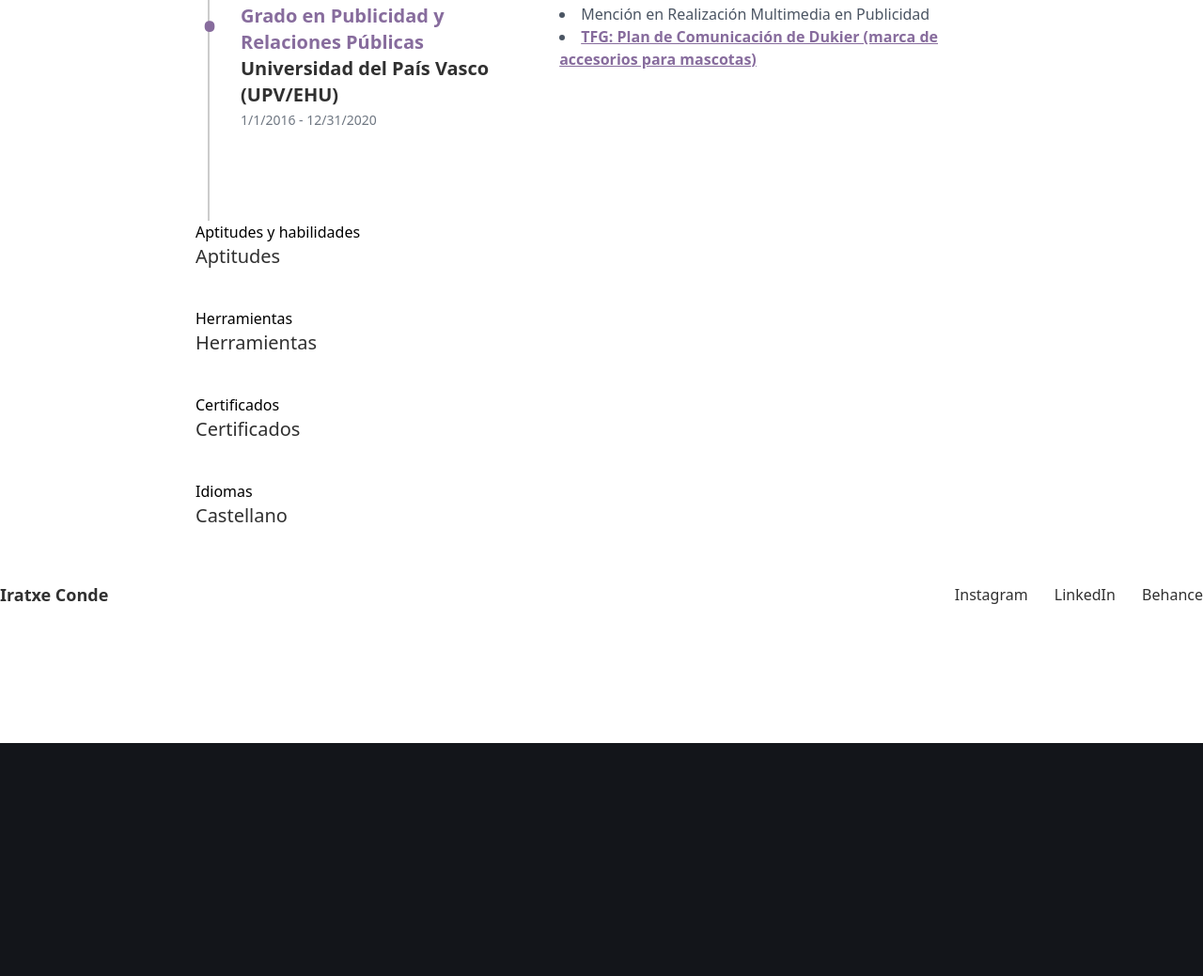
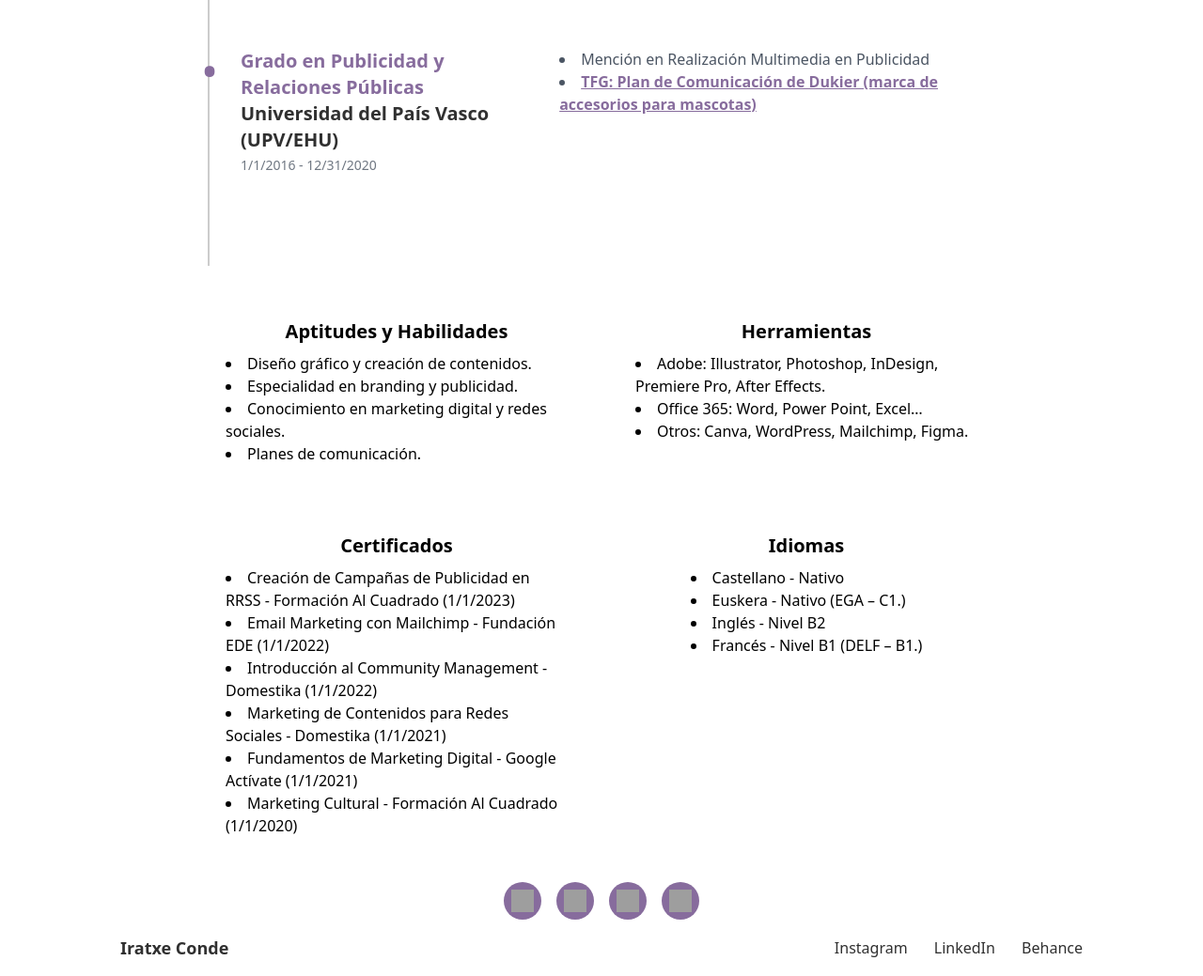
Before and after one commit to aitordsgn/portfolio-iratxe, an Astro site: page /about in a window 1280 px wide. Shown: the part 2059-3098 px from the top of the page at 94% size. Before the commit the page ends 2850 px from the top, so only its background shows below. Built offline with nearby package versions, Linux system fonts and the light colour scheme; Astro itself is replaced by a stand-in of ours; grey boxes are pictures that could not be loaded.

Commit message:
Optimize for smaller screens

```diff
--- a/src/components/Contact.astro
+++ b/src/components/Contact.astro
@@ -1,3 +1,7 @@
+---
+import SocialPills from './SocialPills.astro'
+---
+
 <style>
     .bg-custom-image {
         background-image: url('https://iratxeconde.wordpress.com/wp-content/uploads/2021/04/pexels-photo-2693212.jpg?w=1024&h=768');
@@ -21,20 +25,7 @@
             <p class="text-white mb-4">
                 No dudes en ponerte en contacto conmigo mediante el siguiente formulario o enviándome un mensaje directamente al email. A continuación también puedes encontrar mis redes sociales.
             </p>
-            <div class="flex justify-center space-x-4 mt-4">
-                <a href="https://www.instagram.com/iratxe_design/" class="text-white bg-primary hover:bg-primaryHover focus:ring-4 rounded-full text-sm p-2" target="_blank" rel="noopener noreferrer">
-                    <img src="../../src/icons/instagram.svg" alt="Instagram logo" class="size-6 fill-background">
-                </a>
-                <a href="https://www.linkedin.com/in/iratxeconde" class="text-white bg-primary hover:bg-primaryHover focus:ring-4 rounded-full text-sm p-2" target="_blank" rel="noopener noreferrer">
-                    <img src="../../src/icons/Linkedin.svg" alt="Linkedin logo" class="size-6 fill-background">
-                </a>
-                <a href="https://www.behance.net/iratxeconde" class="text-white bg-primary hover:bg-primaryHover focus:ring-4 rounded-full text-sm p-2" target="_blank" rel="noopener noreferrer">
-                    <img src="../../src/icons/behance.svg" alt="Behance logo" class="size-6 fill-background">
-                </a>
-                <a href="mailto:iratxedesign@gmail.com" class="text-white bg-primary hover:bg-primaryHover focus:ring-4 rounded-full text-sm p-2" target="_blank" rel="noopener noreferrer">
-                    <img src="../../src/icons/mail.svg" alt="Email connection" class="size-6 fill-background">
-                </a>
-            </div>
+            <SocialPills/>
         </div>
         <!-- Lado Derecho -->
         <div class="md:w-1/2 mt-8 md:mt-0 flex justify-center w-full">
--- a/src/components/Footer.astro
+++ b/src/components/Footer.astro
@@ -1,5 +1,5 @@
 <!-- Footer -->
-<footer class="bg-white py-4">
+<footer class="bg-white py-4 max-w-5xl mx-auto">
   <div class="container mx-auto flex flex-col-reverse md:flex-row justify-between items-center">
       <a class="text-lg font-semibold text-foreground mt-4 md:mt-0 hover:text-primaryHover" href="/">
           Iratxe Conde
--- a/src/components/Header.astro
+++ b/src/components/Header.astro
@@ -1,4 +1,4 @@
-<nav class="bg-white py-4">
+<nav class="bg-white py-4 mx-auto max-w-5xl">
     <div class="container mx-auto flex flex-col md:flex-row justify-between items-center">
         <div class="flex flex-col items-start md:items-start">
             <a class="text-2xl font-black text-foreground hover:text-primaryHover" href="/">
--- /dev/null
+++ b/src/components/ProfileSections.astro
@@ -0,0 +1,47 @@
+---
+import profileData from "@/IratxeCV.json"
+
+const { skills, tools, certificates, languages } = profileData
+---
+
+<div class="grid grid-cols-1 md:grid-cols-2 gap-10 p-4">
+  <div class="p-4 flex flex-col items-center">
+    <h3 class="text-xl font-bold mb-2 mx-auto">Aptitudes y Habilidades</h3>
+    <ul class="list-disc list-inside">
+      {skills.map(skill => (
+        <li>{skill}</li>
+      ))}
+    </ul>
+  </div>
+
+  <div class="p-4 flex flex-col items-center">
+    <h3 class="text-xl font-bold mb-2 mx-auto">Herramientas</h3>
+    <ul class="list-disc list-inside">
+      {tools.map(tool => (
+        <li>{tool}</li>
+      ))}
+    </ul>
+  </div>
+
+  <div class="p-4 flex flex-col items-center">
+    <h3 class="text-xl font-bold mb-2 mx-auto">Certificados</h3>
+    <ul class="list-disc list-inside">
+      {certificates.map(cert => (
+        <li>
+          {cert.name} - {cert.issuer} ({new Date(cert.date).toLocaleDateString()})
+        </li>
+      ))}
+    </ul>
+  </div>
+
+  <div class="p-4 flex flex-col items-center">
+    <h3 class="text-xl font-bold mb-2 mx-auto">Idiomas</h3>
+    <ul class="list-disc list-inside">
+      {languages.map(language => (
+        <li>
+          {language.language} - {language.fluency} {language.title && `(${language.title})`}
+        </li>
+      ))}
+    </ul>
+  </div>
+</div>
--- a/src/components/SobreMi.astro
+++ b/src/components/SobreMi.astro
@@ -12,9 +12,6 @@ import { Image } from 'astro:assets'
         </div>
         <!-- Mitad Derecha -->
         <div class="md:w-1/2 text-center md:text-left px-4 mx-[5rem]">
-
-
-
                 <h1 class="text-primary text-3xl md:text-5xl font-bold mb-4">
                     Iratxe Conde Turón
                 </h1>
@@ -25,7 +22,7 @@ import { Image } from 'astro:assets'
                   class="flex items-center transition md:justify-center md:hover:scale-105"
                 >
                 <a href="https://www.linkedin.com/in/iratxeconde" target="_blank"
-                rel="noopener" class="bg-blue-100 hover:bg-blue-200 text-blue-800 text-xs font-semibold me-2 px-2.5 py-0.5 rounded dark:bg-gray-700 dark:text-blue-400 border border-blue-400 inline-flex items-center justify-center">Disponible para trabajar</a>
+                rel="noopener" class="bg-blue-100 hover:bg-blue-200 text-blue-800 text-xs font-semibold me-2 px-2.5 py-0.5 rounded border border-blue-400 inline-flex items-center justify-center">Disponible para trabajar</a>
 
             <p class="text-foreground mb-4 max-w-[60ch] text-xl">
                 Soy graduada en Publicidad y Relaciones Públicas por la UPV/EHU con Mención en Realización Multimedia. Igualmente, me he especializado en diseño gráfico a través del Máster de Diseño, Identidad Visual y Construcción de Marca en la UOC.
--- /dev/null
+++ b/src/components/SocialPills.astro
@@ -0,0 +1,14 @@
+<div class="flex justify-center space-x-4 mt-4">
+    <a href="https://www.instagram.com/iratxe_design/" class="text-white bg-primary hover:bg-primaryHover focus:ring-4 rounded-full text-sm p-2" target="_blank" rel="noopener noreferrer">
+        <img src="../../src/icons/instagram.svg" alt="Instagram logo" class="size-6 fill-background">
+    </a>
+    <a href="https://www.linkedin.com/in/iratxeconde" class="text-white bg-primary hover:bg-primaryHover focus:ring-4 rounded-full text-sm p-2" target="_blank" rel="noopener noreferrer">
+        <img src="../../src/icons/Linkedin.svg" alt="Linkedin logo" class="size-6 fill-background">
+    </a>
+    <a href="https://www.behance.net/iratxeconde" class="text-white bg-primary hover:bg-primaryHover focus:ring-4 rounded-full text-sm p-2" target="_blank" rel="noopener noreferrer">
+        <img src="../../src/icons/behance.svg" alt="Behance logo" class="size-6 fill-background">
+    </a>
+    <a href="mailto:iratxedesign@gmail.com" class="text-white bg-primary hover:bg-primaryHover focus:ring-4 rounded-full text-sm p-2" target="_blank" rel="noopener noreferrer">
+        <img src="../../src/icons/mail.svg" alt="Email connection" class="size-6 fill-background">
+    </a>
+</div>
--- a/src/layouts/BlogLayout.astro
+++ b/src/layouts/BlogLayout.astro
@@ -11,7 +11,7 @@ console.log(frontmatter);
 const {title,description,date,category,author,image} = frontmatter;
 ---
 
-<Layout {title}>
+<Layout {title} {description}>
 	<header>
 		<Heading title={frontmatter.title}>
 	</header>
--- a/src/layouts/Layout.astro
+++ b/src/layouts/Layout.astro
@@ -27,9 +27,9 @@ const { title , description } = Astro.props;
 		<meta name="generator" content={Astro.generator} />
 		<title>{title}</title>
 	</head>
-	<body class="bg-white min-h-screen pb-32">
+	<body class="bg-white min-h-screen">
 		<Header/>
-		<main max-x-5xl px-4 m-auto>
+		<main>
 			<slot />
 		</main>
 		<Footer/>
--- a/src/pages/about.astro
+++ b/src/pages/about.astro
@@ -5,6 +5,8 @@ import Heading from "@/components/Heading.astro";
 import Experience from "@/components/Experience.astro";
 import SectionContainer from "@/components/SectionContainer.astro";
 import Studies from "@/components/Studies.astro";
+import SocialPills from "@/components/SocialPills.astro";
+import ProfileSections from "@/components/ProfileSections.astro";
 
 //Icons
 import Briefcase from "@/components/icons/Briefcase.astro";
@@ -15,28 +17,24 @@ import School from "@/components/icons/School.astro";
     <Heading title="Sobre Mí" />
     <!-- Hero Section -->
     <SobreMi />
+    <br/>
     <SectionContainer>
         <h2 class="flex items-center mb-6 gap-x-3 justify-center">
             <Briefcase class="size-8" />
             Experiencia Laboral</h2>
         <Experience />
     </SectionContainer>
+    <br>
     <SectionContainer>
         <h2 class="flex items-center mb-6 gap-x-3 justify-center">
             <School class="size-9" />
             Estudios</h2>
         <Studies />
     </SectionContainer>
-
+    <br>
     <SectionContainer>
-        <h3>Aptitudes y habilidades</h3>
-        <p> Aptitudes</p>
-        <h3>Herramientas</h3>
-        <p> Herramientas</p>
-        <h3>Certificados</h3>
-        <p> Certificados</p>
-        <h3>Idiomas</h3>
-        <p> Castellano</p>
+        <ProfileSections/>
     </SectionContainer>
 
+    <SocialPills/>
 </Layout>
```
